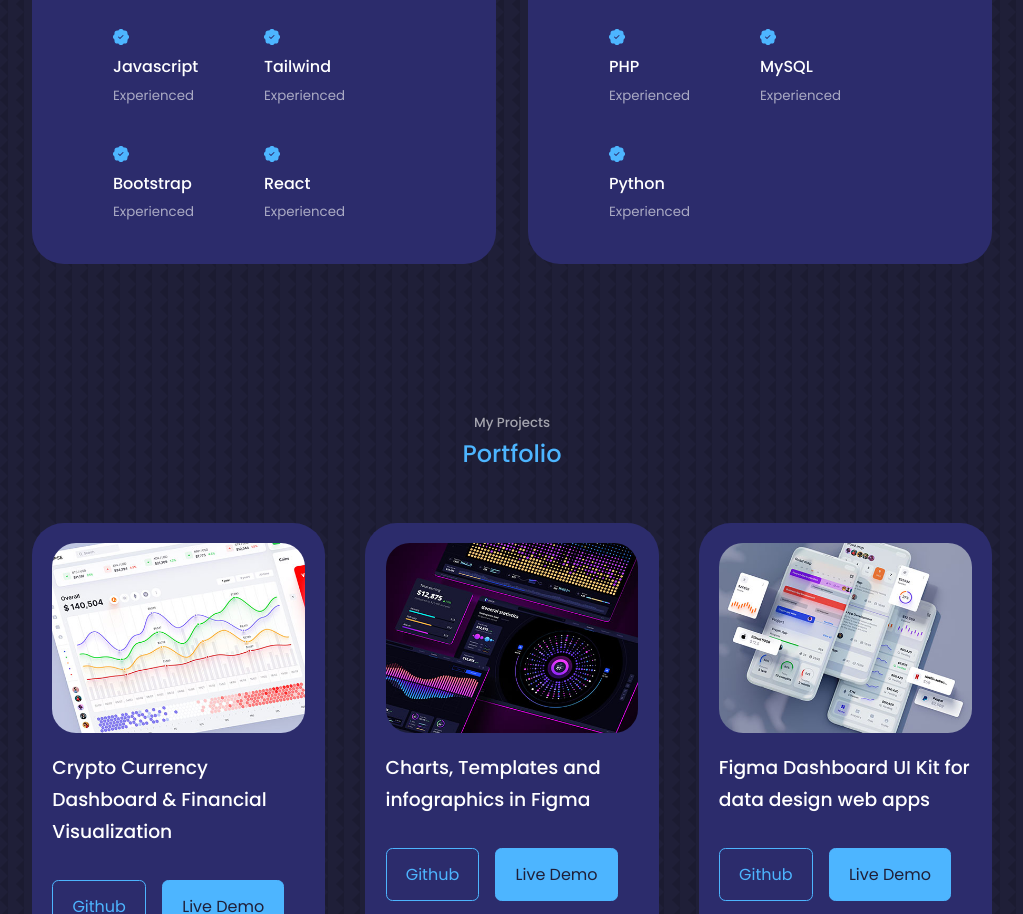
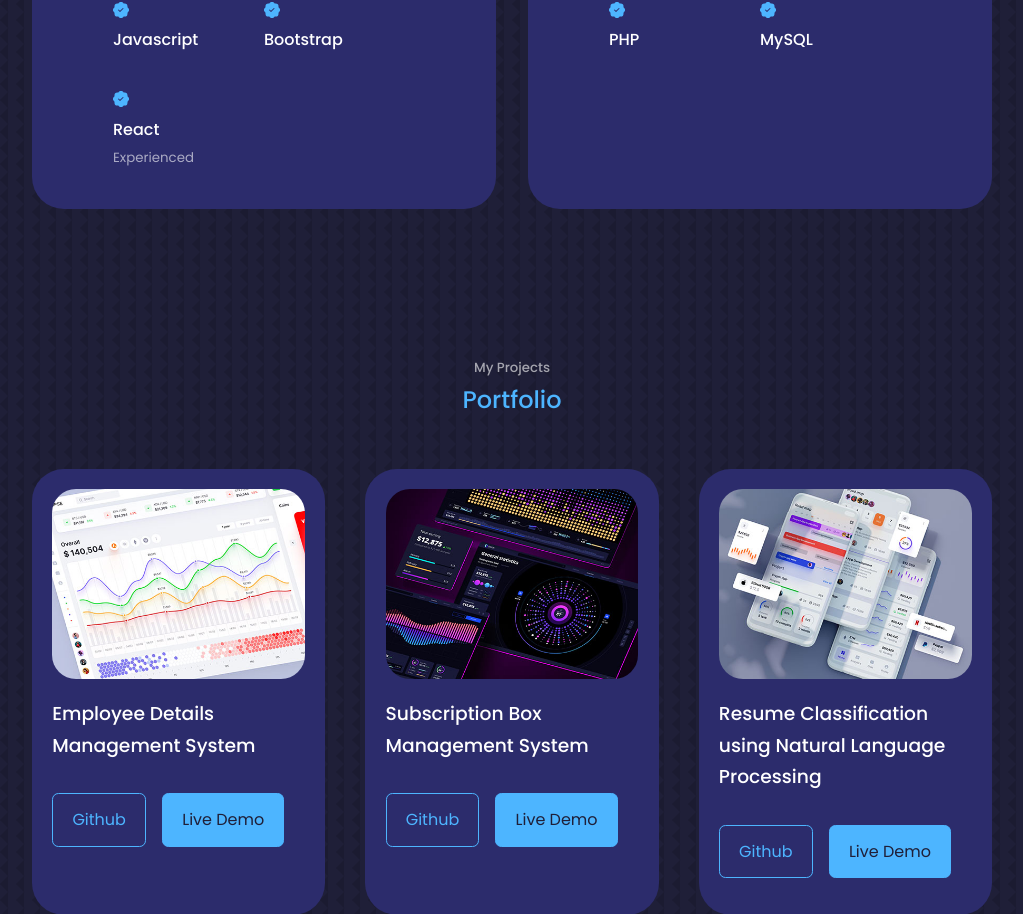
Before and after one commit to soundaryalaharivalipe/personal_portfolio, a React (Create React App) app: page / in a window 1280 px wide. Shown: the part 2772-3686 px from the top of the page, without its empty margins (128-1151 px from the left). Built offline with nearby package versions, Linux system fonts and the light colour scheme.

Commit message:
first commit

```diff
--- a/src/components/about/About.jsx
+++ b/src/components/about/About.jsx
@@ -29,7 +29,7 @@ const About = () => {
             <article className='about__card'>
               <GrCertificate className='about__icon'/>
               <h5> Certifications </h5>
-              <small> AWS Certified Developer </small>
+              <small> <a href="https://www.credly.com/badges/e3f419f7-e7c6-4be9-8b3d-f31b7ef35057/public_url">AWS Certified Developer  </a></small>
             </article>
 
             <article className='about__card'>
--- a/src/components/experience/Experience.jsx
+++ b/src/components/experience/Experience.jsx
@@ -15,7 +15,7 @@ const Experience = () => {
       <BsPatchCheckFill className='experience__details-icon' />
       <div>
       <h4>HTML</h4>
-      <small className='text-light'> Experienced </small>
+
       </div>
       </article>
 
@@ -23,7 +23,7 @@ const Experience = () => {
       <BsPatchCheckFill className='experience__details-icon' />
       <div>
       <h4>CSS</h4>
-      <small className='text-light'> Experienced </small>
+
       </div>
       </article>
 
@@ -31,23 +31,16 @@ const Experience = () => {
       <BsPatchCheckFill className='experience__details-icon' />
       <div>
       <h4>Javascript</h4>
-      <small className='text-light'> Experienced </small>
+
       </div>
       </article>
 
-      <article className='experience__details'>
-      <BsPatchCheckFill className='experience__details-icon' />
-      <div>
-      <h4>Tailwind</h4>
-      <small className='text-light'> Experienced </small>
-      </div>
-      </article>
 
       <article className='experience__details'>
       <BsPatchCheckFill className='experience__details-icon' />
       <div>
       <h4>Bootstrap</h4>
-      <small className='text-light'> Experienced </small>
+
       </div>
       </article>
 
@@ -72,7 +65,7 @@ const Experience = () => {
       <BsPatchCheckFill className='experience__details-icon' />
       <div>
       <h4>Node JS</h4>
-      <small className='text-light'> Experienced </small>
+
       </div>
       </article>
 
@@ -80,7 +73,7 @@ const Experience = () => {
       <BsPatchCheckFill className='experience__details-icon' />
       <div>
       <h4>MongoDB</h4>
-      <small className='text-light'> Experienced </small>
+
       </div>
       </article>
 
@@ -88,7 +81,7 @@ const Experience = () => {
       <BsPatchCheckFill className='experience__details-icon' />
       <div>
       <h4>PHP</h4>
-      <small className='text-light'> Experienced </small>
+
       </div>
       </article>
 
@@ -96,17 +89,10 @@ const Experience = () => {
       <BsPatchCheckFill className='experience__details-icon' />
       <div>
       <h4>MySQL</h4>
-      <small className='text-light'> Experienced </small>
+
       </div>
       </article>
 
-      <article className='experience__details'>
-      <BsPatchCheckFill className='experience__details-icon' />
-      <div>
-      <h4>Python</h4>
-      <small className='text-light'> Experienced </small>
-      </div>
-      </article>
 
     </div>
 
--- a/src/components/portfolio/Portfolio.jsx
+++ b/src/components/portfolio/Portfolio.jsx
@@ -3,53 +3,32 @@ import './portfolio.css';
 import IMG1 from '../../assets/portfolio1.jpg';
 import IMG2 from '../../assets/portfolio2.jpg';
 import IMG3 from '../../assets/portfolio3.jpg';
-import IMG4 from '../../assets/portfolio4.jpg';
-import IMG5 from '../../assets/portfolio5.png';
-import IMG6 from '../../assets/portfolio6.jpg';
+
 
 const data = [
   {
     id: 1,
     image: IMG1,
-    title: 'Crypto Currency Dashboard & Financial Visualization',
-    github: 'https://github.com',
-    demo: 'https://dribbble.com/Alien_pixels'
+    title: 'Employee Details Management System',
+    github: 'https://github.comhttps://github.com/soundaryalaharivalipe/Employee_details_management_system',
+    demo: ''
   },
   {
     id: 2,
     image: IMG2,
-    title: 'Charts, Templates and infographics in Figma',
-    github: 'https://github.com',
-    demo: 'https://dribbble.com/Alien_pixels'
+    title: 'Subscription Box Management System',
+    github: 'https://github.com/soundaryalaharivalipe/Subscription_box_management_system',
+    demo: ''
   },
   {
     id: 3,
     image: IMG3,
-    title: 'Figma Dashboard UI Kit for data design web apps',
-    github: 'https://github.com',
-    demo: 'https://dribbble.com/Alien_pixels'
+    title: 'Resume Classification using Natural Language Processing',
+    github: 'https://github.com/soundaryalaharivalipe/Resume_Classification_using_NLP',
+    demo: ''
   },
-  {
-    id: 4,
-    image: IMG4,
-    title: 'Maintaining tasks and tracking progress',
-    github: 'https://github.com',
-    demo: 'https://dribbble.com/Alien_pixels'
-  },
-  {
-    id: 5,
-    image: IMG5,
-    title: 'Charts templates and infographics in Figma',
-    github: 'https://github.com',
-    demo: 'https://dribbble.com/Alien_pixels'
-  },
-  {
-    id: 6,
-    image: IMG6,
-    title: 'Charts templates and infographics in Figma',
-    github: 'https://github.com',
-    demo: 'https://dribbble.com/Alien_pixels'
-  },
+
+
 ];
 
 const Portfolio = () => {
--- a/src/components/testimonials/testimonials.css
+++ b/src/components/testimonials/testimonials.css
@@ -1,6 +1,6 @@
 .container.testimonials__container {
     width: 55%; /* Adjusted width remains here */
-    padding-bottom: 4rem;
+    min-height: 6rem;
   }
 .client__avatar {
     width: 4rem;
@@ -17,6 +17,7 @@
     padding: 2rem;
     border-radius: 2rem;
     user-select: none;
+    min-height: 10rem;
 }
 
 .clients__review {
```
